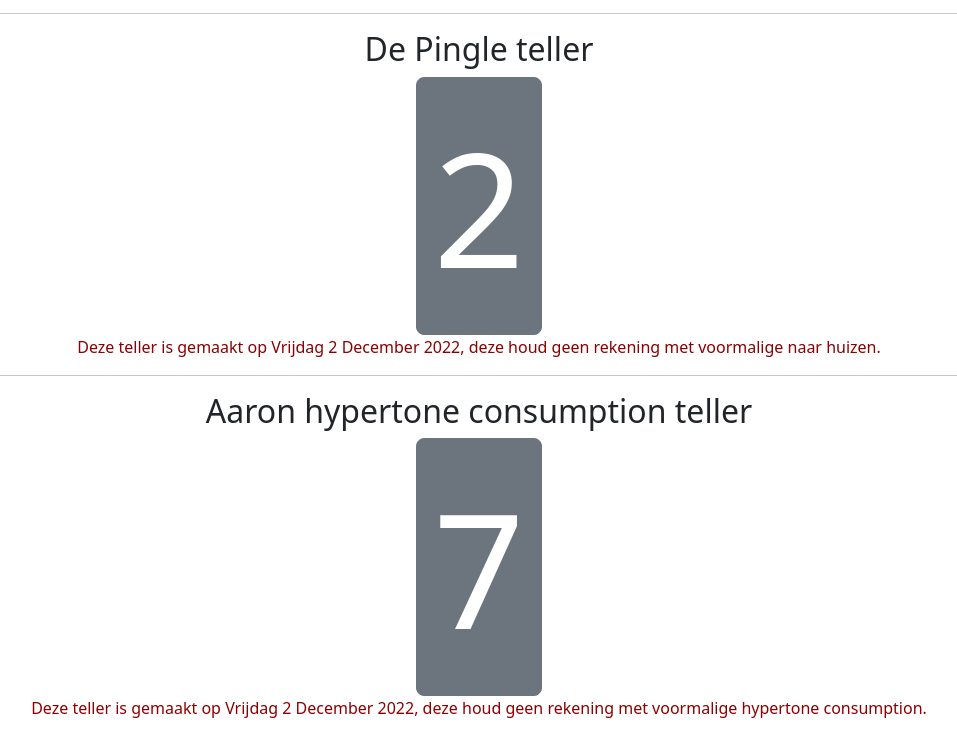
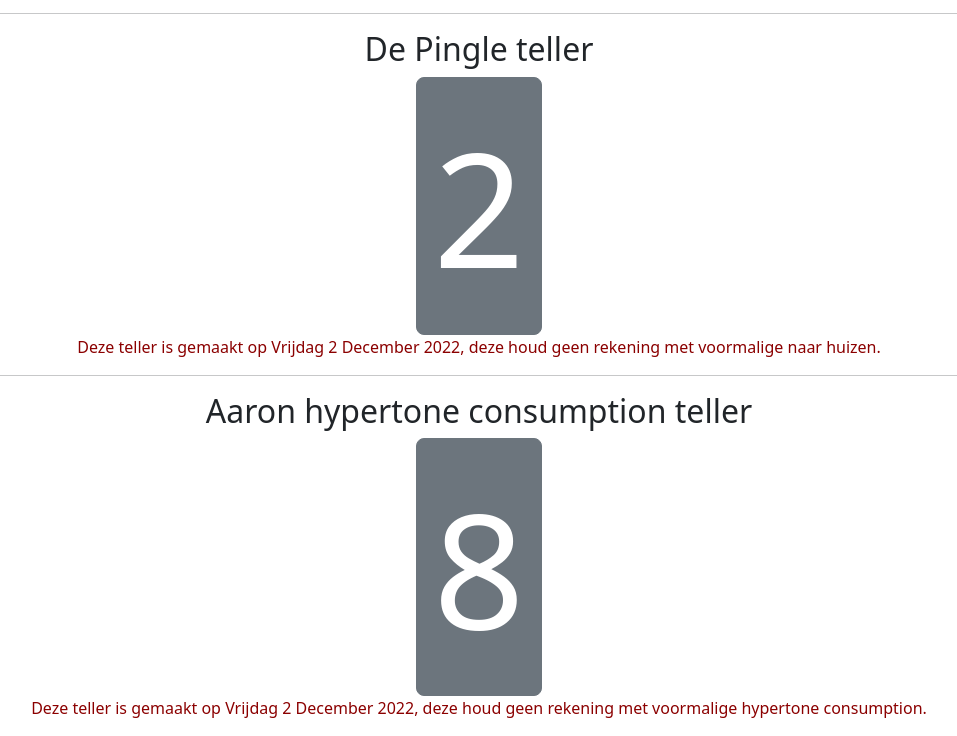
Before and after one commit to MiataBoy/melinaarhuisteller, a plain HTML site: page index.html in a window 1280 px wide. Shown: the part 967-1703 px from the top of the page, without its empty margins (161-1118 px from the left). Drawn offline with nearby package versions, Linux system fonts and the light colour scheme.

Commit message:
Update index.html

```diff
--- a/index.html
+++ b/index.html
@@ -33,7 +33,7 @@
     <hr>
     <h2 class="taaron">Aaron hypertone consumption teller</h2>
     <div id="teller">
-        <a style="font-size: 10em; width: auto" class="btn btn-secondary btn-lg">7</a>
+        <a style="font-size: 10em; width: auto" class="btn btn-secondary btn-lg">8</a>
         <p style="color: darkred">Deze teller is gemaakt op Vrijdag 2 December 2022, deze houd geen rekening met voormalige hypertone consumption.</p>
     </div>
 </div>
```
